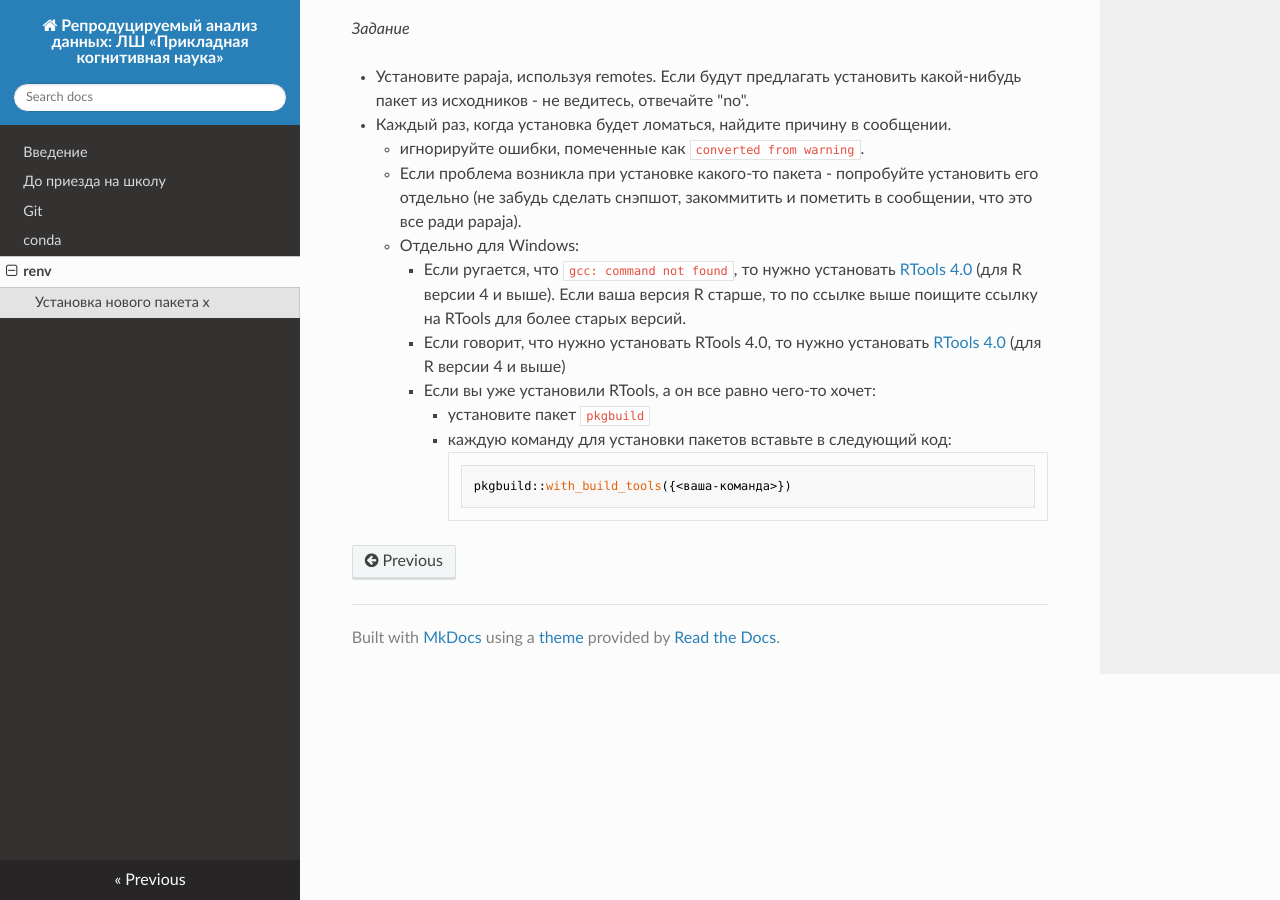
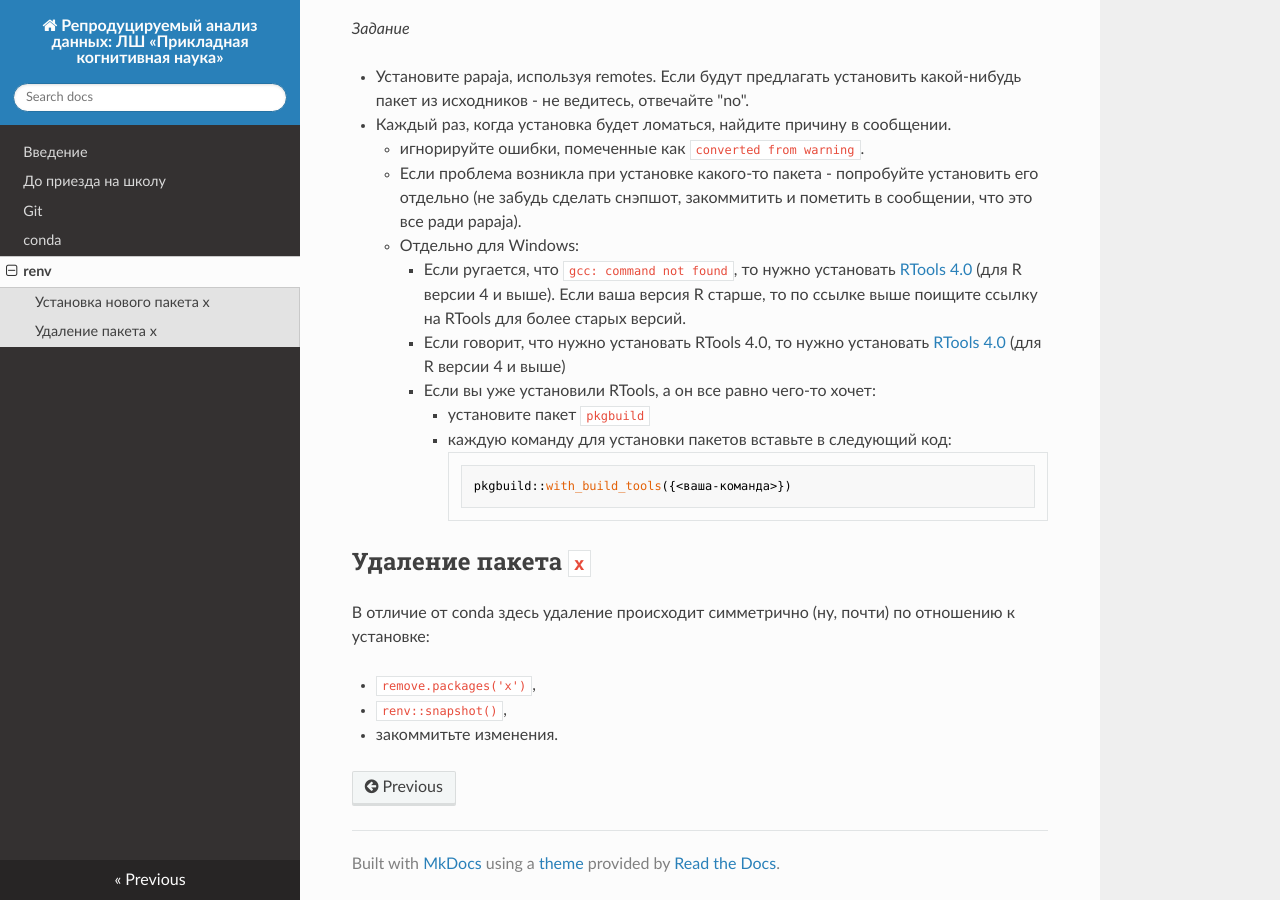
Before and after one commit to kalenkovich/reproducible-data-analysis, an MkDocs documentation site: the page built from website/docs/3_renv.md, in a window 1280 px wide and 900 px high, scrolled down 2660 px. Built offline with MkDocs 1.6.1, drawn with Linux system fonts in a browser that asks for light colours; nearby versions of some CDN libraries.

Commit message:
removing packages

````diff
--- a/website/docs/3_renv.md
+++ b/website/docs/3_renv.md
@@ -116,3 +116,12 @@ renv выполняет гораздо более ограниченную фу
 				```r
 				pkgbuild::with_build_tools({<ваша-команда>})
 				```
+
+
+## Удаление пакета `x`
+
+В отличие от conda здесь удаление происходит симметрично (ну, почти) по отношению к установке:
+
+- `remove.packages('x')`,
+- `renv::snapshot()`,
+- закоммитьте изменения.
````
